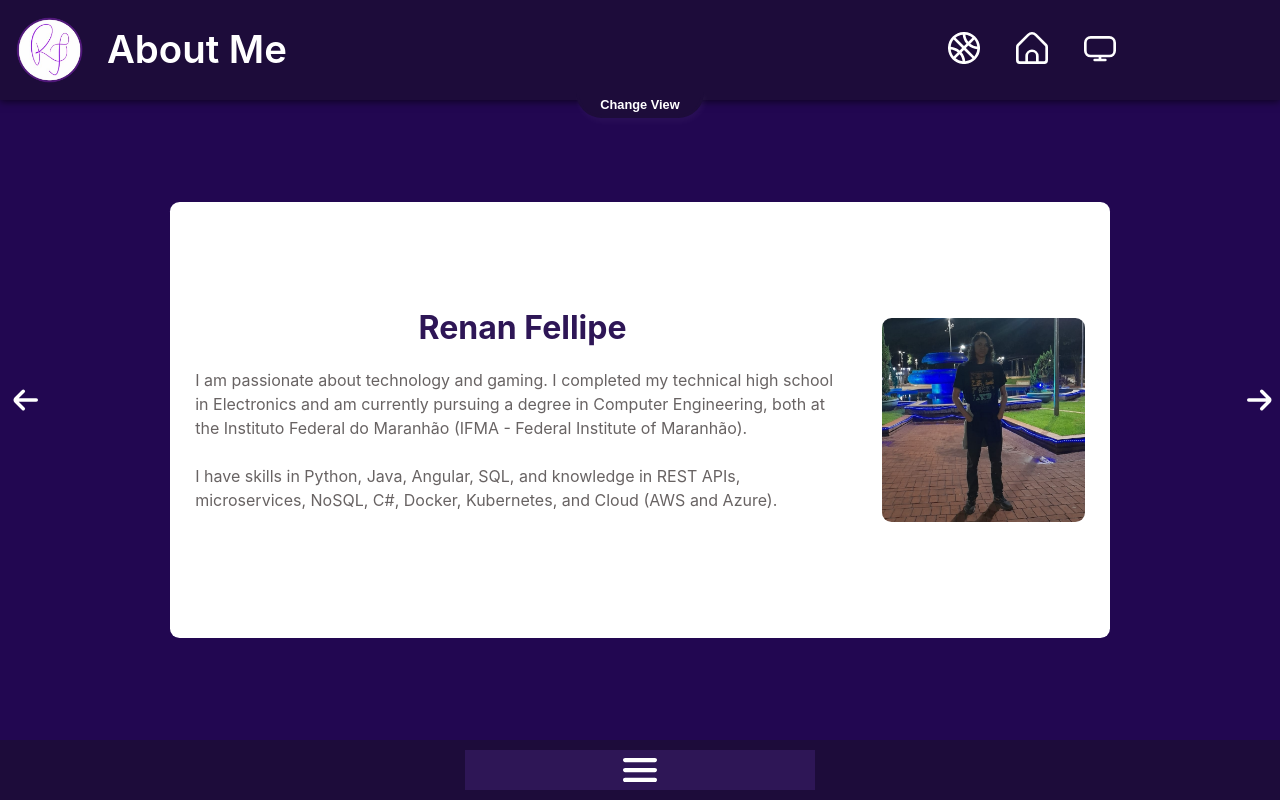
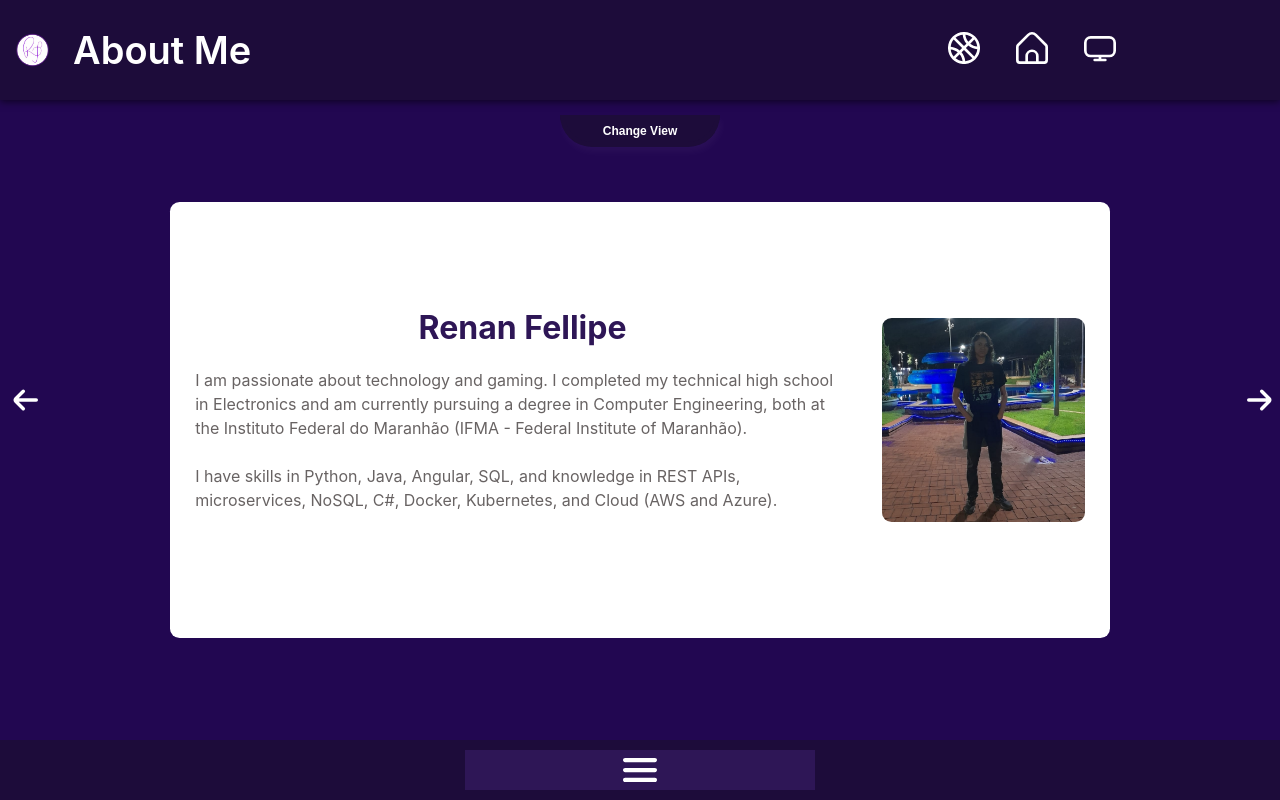
Before and after one commit to Xounder/portfolio, a React (Vite) app: page / in a window 1280 px wide. Built offline with nearby package versions, Linux system fonts and the light colour scheme.

Commit message:
modified menu-bar to px css

```diff
--- a/src/components/MenuBar/MenuBar.css
+++ b/src/components/MenuBar/MenuBar.css
@@ -1,49 +1,47 @@
 .atual-section {
     position: fixed;
     z-index: 100;
-
     display: flex;
     align-items: center;
-    gap: 0.5em;
-
+    gap: 8px;
     background-color: #1D0C3A;
-    box-shadow: 0 0.13em 0.44em 0 rgba(0, 0, 0, 0.55);
+    box-shadow: 0 2px 7px rgba(0, 0, 0, 0.55);
     width: 100%;
     height: 90px;
 }
 
 .atual-section > img {
-    padding-left: 1em;
-    width: 4.3em;
-    height: 4.3em;
+    padding-left: 16px;
+    width: 34px;
+    height: 34px;
 }
 
 .atual-section__content {
     display: flex;
     align-items: center;
     justify-content: space-between;
-    gap: 1em;
+    gap: 16px;
     width: 70%;
-    padding-left: 0.5em;
+    padding-left: 8px;
     color: white;
 }
 
 .atual-section__content h2 {
-    font-size: 1.6em;
+    font-size: 25px;
     font-weight: 600;
     transition: opacity 0.5s ease-in-out, transform 0.5s ease;
 }
 
 .atual-section__content__icons {
     display: flex;
-    padding: 0 0em 0 0;
-    gap: 0.8em;
+    padding: 0 0 0 0;
+    gap: 12px;
 }
 
 .atual-section__content h2,
 .atual-section__content__icons {
     opacity: 0.5;
-    transform: translateY(-0.63em);
+    transform: translateY(-10px);
     transition: opacity 0.2s ease-out, transform 0.2s ease-out;
 }
 
@@ -55,13 +53,13 @@
 
 .atual-section__content__icons li,
 .atual-section__content__icons li a:hover img  {
-    width: 1.6em;
-    height: 1.6em;
+    width: 25px;
+    height: 25px;
 }
 
 .atual-section__content__icons li img {
-    width: 1.3em;
-    height: 1.3em;
+    width: 20px;
+    height: 20px;
 }
 
 .change-view {
@@ -71,18 +69,18 @@
 .change-view button {
     position: fixed;
     z-index: 101;
-    top: 6.2em;
-    right:calc(50% - 5em);
-    width: 10em;
-    height: 2em;
+    top: 100px;
+    right: calc(50% - 80px);
+    width: 160px;
+    height: 32px;
 
     background-color: #1D0C3A;
-    border:0.31em solid #1D0C3A;
-    box-shadow: 0.13em 0.31em 0.5em 0 rgba(255, 255, 255, 0.04);
-    border-radius: 0 0 3.75em 3.75em;
+    border: 5px solid #1D0C3A;
+    box-shadow: 2px 5px 8px rgba(255, 255, 255, 0.04);
+    border-radius: 0 0 60px 60px;
 
     color: white;
-    font-size: 0.8em;
+    font-size: 12px;
     font-weight: 600;
     transition: 0.1s ease;
 }
@@ -103,22 +101,22 @@
     }
 
     .atual-section__content h2 {
-        font-size: 2em;
+        font-size: 32px;
     }
 
     .atual-section__content__icons li,
     .atual-section__content__icons li a:hover img {
-        width: 1.75em;
-        height: 1.75em;
+        width: 28px;
+        height: 28px;
     }
 
     .atual-section__content__icons li img {
-        width: 1.5em;
-        height: 1.5em;
+        width: 24px;
+        height: 24px;
     }
 
     .change-view button {
-         top: 7.2em
+         top: 115px;
     }
 }
 
@@ -128,8 +126,8 @@
     }
 
     .atual-section > img {
-        width: 2.8em;
-        height: 2.8em;
+        width: 36px;
+        height: 36px;
     }
 
     .atual-section__content {
@@ -137,35 +135,35 @@
     }
 
     .change-view button {
-        top: 3.6em;
+        top: 75px;
     }
 }
 
 @media screen and (min-width: 1024px) {
     .atual-section__content {
-        gap: 2em;
+        gap: 32px;
         width: 100%;
-        padding-left: 1em;
+        padding-left: 16px;
     }
 
     .atual-section__content h2 {
-        font-size: 2.4em;
+        font-size: 38px;
     }
 
     .atual-section__content__icons {
-        gap: 2em;
-        padding-right: 10em;
+        gap: 32px;
+        padding-right: 160px;
     }
 
     .atual-section__content__icons li,
     .atual-section__content__icons li a:hover img {
-        width: 2.25em;
-        height: 2.25em;
+        width: 36px;
+        height: 36px;
     }
 
     .atual-section__content__icons li img {
-        width: 2em;
-        height: 2em;
+        width: 32px;
+        height: 32px;
     }
 }
 
```
